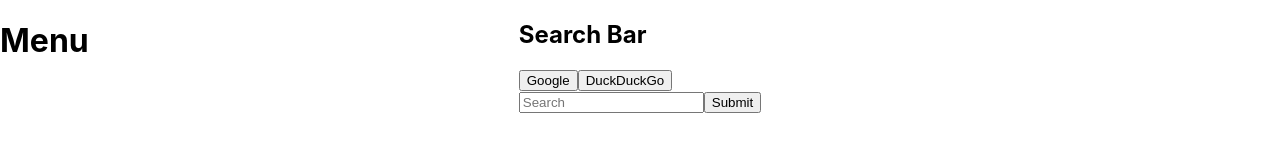
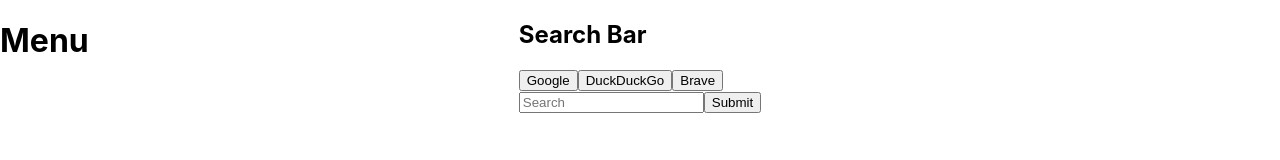
Before and after one commit to venmartin/react-start-tab, a React (Create React App) app: page / in a window 1280 px wide. Shown: the top 160 px of the page. Built offline with nearby package versions, Linux system fonts and the light colour scheme; no server answers.

Commit message:
Added working Search Bar with Alternate Engines

```diff
--- a/src/components/MainSearch.js
+++ b/src/components/MainSearch.js
@@ -1,4 +1,4 @@
-import React, { useState } from 'react';
+import React, { useEffect, useState } from 'react';
 
 
 const MainSearch = () => {
@@ -7,35 +7,22 @@
   const [ engineName, setEngineName ] = useState('');
   const [ engine, setEngine ] = useState('')
 
-  // const handleSubmit = (e) => {
-  //   if(engineName === 'Google') {
-  //     setEngine(`https://www.google.com/search?q=${searchValue}`)
-  //     console.log(engine)
-  //     window.open(engine)
-  //   } else if(engineName === 'Qwant') {
-  //     setEngine(`https://www.google.com/search?q=${searchValue}`)
-  //     console.log(engine)
-  //     window.open(engine)
-  //   } else {
-  //     alert('Select a search engine first');
-  //   }
-  //   e.preventDefault()
-  // }
-
-  const handleSubmit = (e) => {
-    e.preventDefault()
-    window.open(engine)
-  }
-
   const googleEngine = () => {
     setEngineName(...engineName, 'google')
-    setEngine(`https://www.google.com/search?q=${searchValue}`)
-    return
+    setEngine(`https://google.com/search?tbm=isch`)
+
   }
 
   const ddgEngine = () => {
     setEngineName(...engineName, 'ddg')
-    setEngine(`https://www.duckduckgo.com/?q=${searchValue}`)
+    setEngine(`https://www.duckduckgo.com/`)
+    return
+
+  }
+
+  const braveEngine = () => {
+    setEngineName(...engineName, 'brave')
+    setEngine(`https://search.brave.com/search`)
     return
 
   }
@@ -44,8 +31,12 @@
     const searchTerm = e.target.value
     setSearchValue(searchTerm)
     console.log(searchValue)
-    return
   }
+
+  useEffect(() => {
+
+  }, [handleChange]);
+
 
   return <div>
     <h2>Search Bar</h2>
@@ -55,12 +46,15 @@
     <button onClick={ddgEngine}>
       DuckDuckGo
     </button>
-        <form onSubmit={handleSubmit}>
+    <button onClick={braveEngine}>
+      Brave
+    </button>
+        <form action={engine} target='_blank'>
           <input
           type='text'
-          name={engineName}
+          name='q'
           placeholder='Search'
-          value={searchValue}
+          // value={searchValue}
           onChange={handleChange}
           >
           </input>
```
